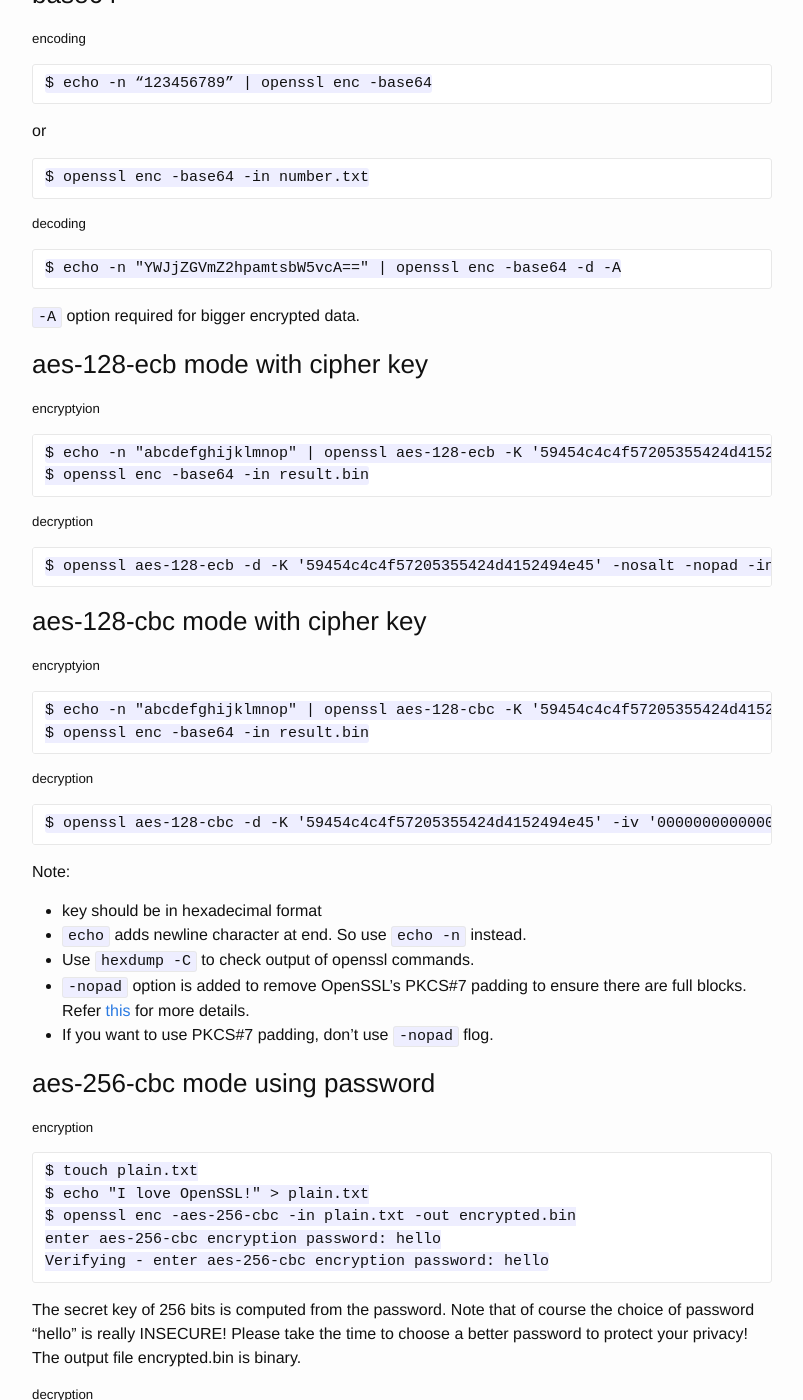
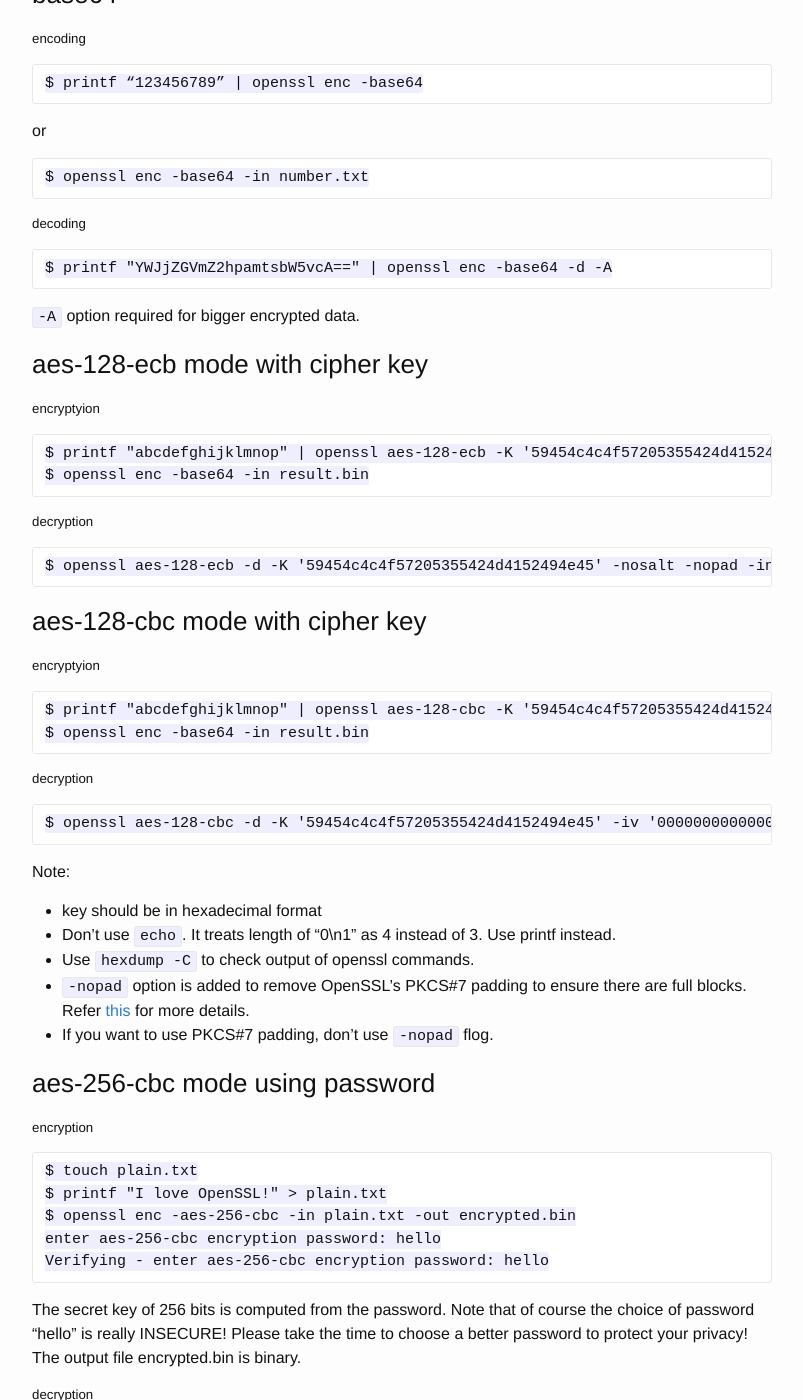
Before and after one commit to yatinsns/yatinsns.github.io, a Jekyll site: the page built from _posts/2015-08-10-openssl-encryption.md, in a window 1280 px wide and 1400 px high, scrolled down 552 px. Shown: the whole window, without its empty margins (238-1041 px from the left). Built offline with Jekyll 4.4.1, drawn with Linux system fonts in a browser that asks for light colours.

Commit message:
Fix problem with echo

```diff
--- a/_posts/2015-08-10-openssl-encryption.md
+++ b/_posts/2015-08-10-openssl-encryption.md
@@ -21,7 +21,7 @@ enc -> encrypt/decrypt using secret key algorithms. It is possible to generate u
 ### base64
 
 ##### encoding
-	$ echo -n “123456789” | openssl enc -base64
+	$ printf “123456789” | openssl enc -base64
 
 or
 
@@ -29,7 +29,7 @@ or
 
 ##### decoding
 
-	$ echo -n "YWJjZGVmZ2hpamtsbW5vcA==" | openssl enc -base64 -d -A
+	$ printf "YWJjZGVmZ2hpamtsbW5vcA==" | openssl enc -base64 -d -A
 
 `-A` option required for bigger encrypted data.
 
@@ -39,7 +39,7 @@ or
 
 ##### encryptyion
 
-	$ echo -n "abcdefghijklmnop" | openssl aes-128-ecb -K '59454c4c4f57205355424d4152494e45' -nosalt -v -nopad -out result.bin
+	$ printf "abcdefghijklmnop" | openssl aes-128-ecb -K '59454c4c4f57205355424d4152494e45' -nosalt -v -nopad -out result.bin
 	$ openssl enc -base64 -in result.bin
 
 ##### decryption
@@ -52,7 +52,7 @@ or
 
 ##### encryptyion
 
-	$ echo -n "abcdefghijklmnop" | openssl aes-128-cbc -K '59454c4c4f57205355424d4152494e45' -iv '00000000000000000000000000000000' -nosalt -v -nopad -out result.bin
+	$ printf "abcdefghijklmnop" | openssl aes-128-cbc -K '59454c4c4f57205355424d4152494e45' -iv '00000000000000000000000000000000' -nosalt -v -nopad -out result.bin
 	$ openssl enc -base64 -in result.bin
 
 ##### decryption
@@ -63,7 +63,7 @@ or
 Note:
 
 * key should be in hexadecimal format
-* `echo` adds newline character at end. So use `echo -n` instead.
+* Don't use `echo`. It treats length of "0\n1" as 4 instead of 3. Use printf instead.
 * Use `hexdump -C` to check output of openssl commands.
 * `-nopad` option is added to remove OpenSSL's PKCS#7 padding to ensure there are full blocks. Refer [this](http://crypto.stackexchange.com/questions/12621/why-does-openssl-append-extra-bytes-when-encrypting-with-aes-8-ecb) for more details.
 * If you want to use PKCS#7 padding, don't use `-nopad` flog.
@@ -74,7 +74,7 @@ Note:
 ##### encryption
 
 	$ touch plain.txt
-	$ echo "I love OpenSSL!" > plain.txt
+	$ printf "I love OpenSSL!" > plain.txt
 	$ openssl enc -aes-256-cbc -in plain.txt -out encrypted.bin
 	enter aes-256-cbc encryption password: hello
 	Verifying - enter aes-256-cbc encryption password: hello
```
